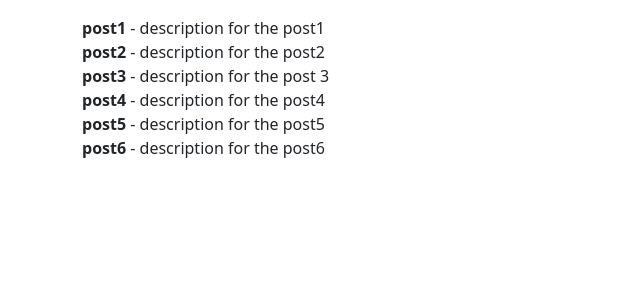
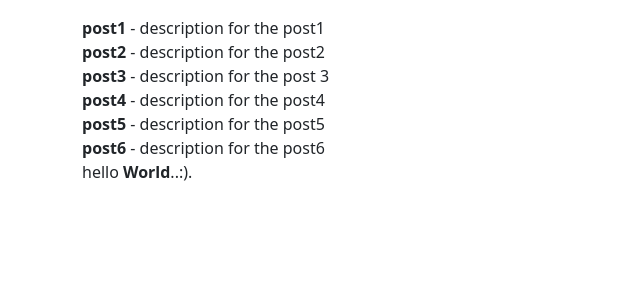
Before and after one commit to Vanshpr/assignment1, a Django app: page / in a window 1280 px wide. Shown: the top 300 px of the page, without its empty margins (0-640 px from the left). Run offline with Django 5.2, Linux system fonts and the light colour scheme; data comes from the database, SQL or seed files in the repository; some libraries are stand-ins or nearby versions.

Commit message:
dom manipulation

```diff
--- a/dj_ajax/src/posts/static/posts/main.js
+++ b/dj_ajax/src/posts/static/posts/main.js
@@ -1 +1,5 @@
 console.log("...Hello Worild....");
+
+const helloWorldBox = document.getElementById('hello-world')
+
+helloWorldBox.innerHTML = 'hello <b>World</b>..:).'
--- a/dj_ajax/src/posts/templates/posts/main.html
+++ b/dj_ajax/src/posts/templates/posts/main.html
@@ -10,5 +10,5 @@
 
 {% block content %}
   {% for obj in qs %}<b>{{ obj.title }}</b> - {{ obj.body }}</br>  {% endfor %}
-
+ <div id="hello-world"></div>
 {% endblock content %}
```
